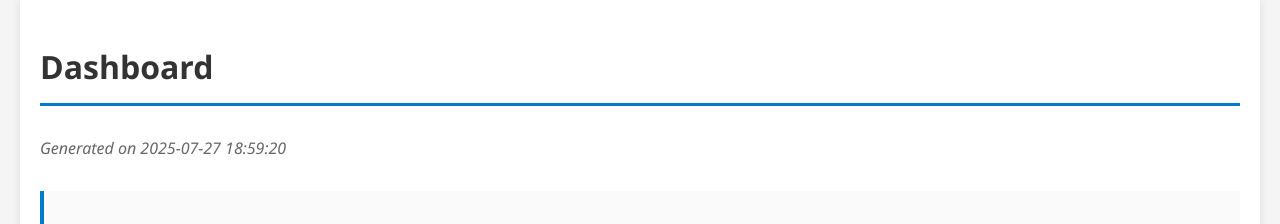
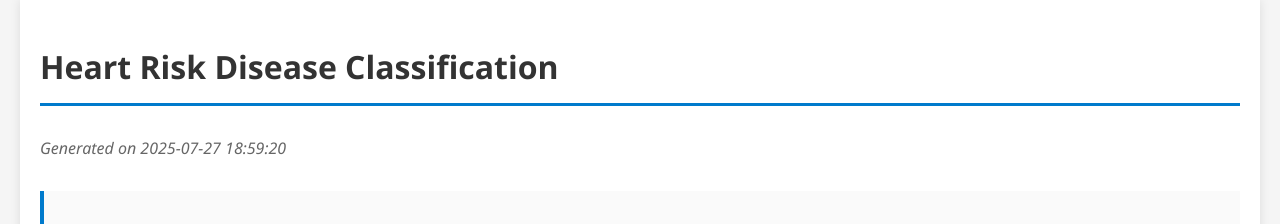
Before and after one commit to KaliBlip/IPYNB-to-Dashboard, a plain HTML site: page index.html in a window 1280 px wide. Shown: the top 224 px of the page. Drawn offline with Linux system fonts and the light colour scheme.

Commit message:
Update main title in index.html to reflect Heart Risk Disease Classification

```diff
--- a/index.html
+++ b/index.html
@@ -71,7 +71,7 @@
 </head>
 <body>
     <div class='container'>
-        <h1 class='main-title'>Dashboard</h1>
+        <h1 class='main-title'>Heart Risk Disease Classification</h1>
         <p class='generated-info'>Generated on 2025-07-27 18:59:20</p>
         <div class='section' id='section-0'>
             <div class='markdown-content'>
```
